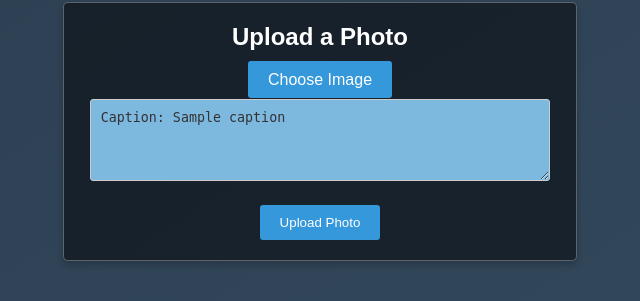
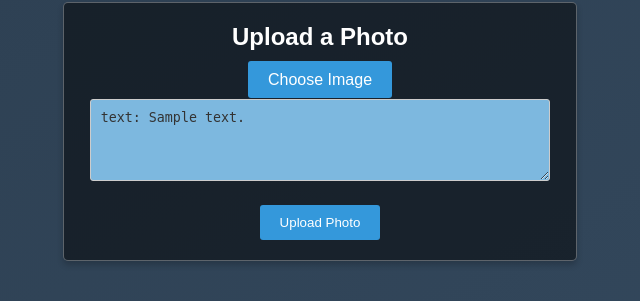
Before and after one commit to tushaar9560/OCR, a Flask app: template templates/predict.html in a window 1280 px wide. Shown: the part 269-570 px from the top of the page, without its empty margins (320-960 px from the left). Run offline with Flask 3, Linux system fonts and the light colour scheme; the template is opened without the code that fills it: most values are stand-ins (such as "Sample title", 1, 10 or a date in 2020).

Commit message:
added templates

```diff
--- a/templates/predict.html
+++ b/templates/predict.html
@@ -90,7 +90,7 @@
             <label for="file-upload" class="upload-label" required>Choose Image</label>
             <input type="file" id ='file-upload' name='Image' required>
             <img src="" id="photo-preview" alt="Uploaded Photo">
-            <textarea id="caption-input" rows=4 readonly>Caption: {{caption}}</textarea>
+            <textarea id="caption-input" rows=4 readonly>text: {{text}}</textarea>
             <button id='submit-button' type="submit" value ="Upload">Upload Photo</button>
         </form>
 </div>
```
